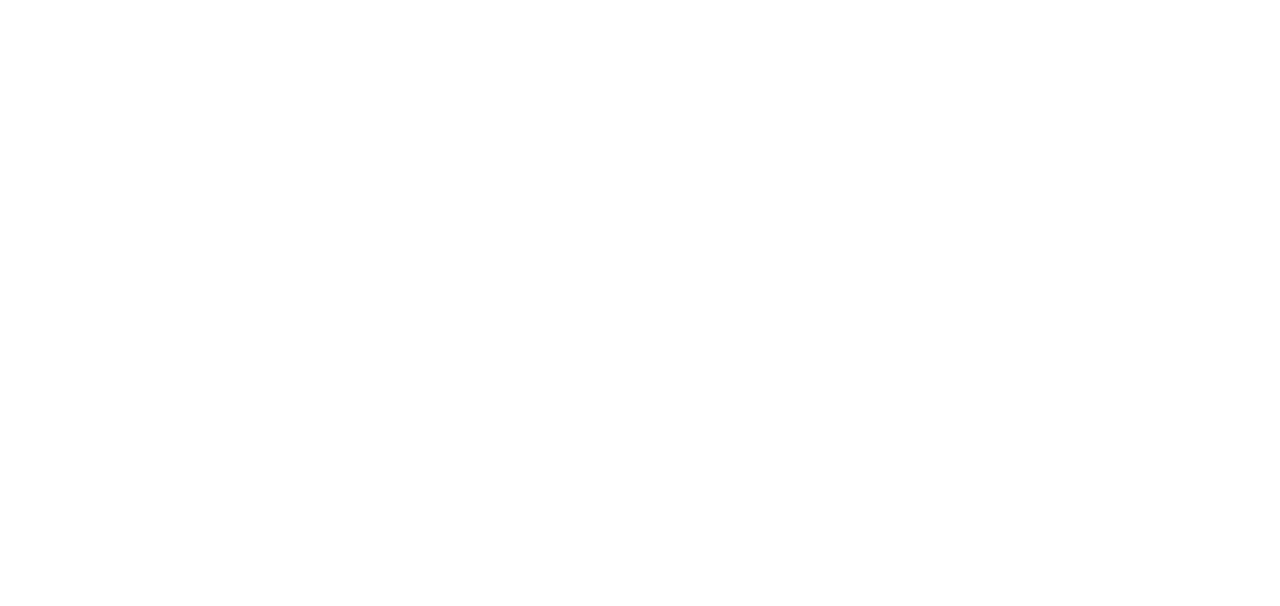
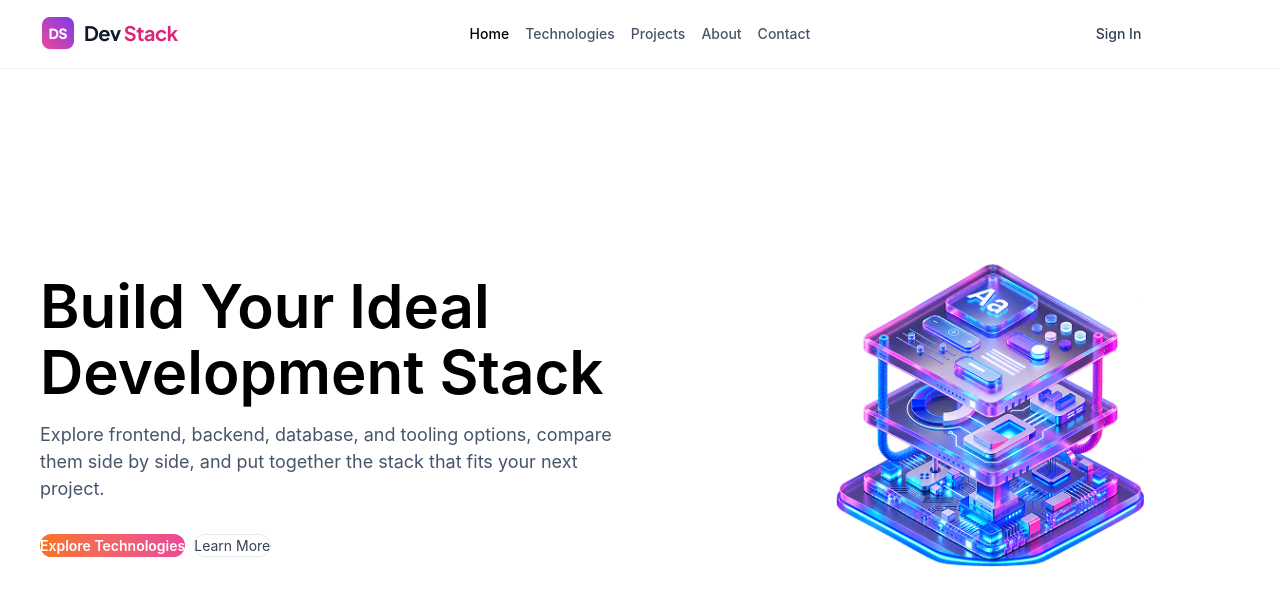
Before and after one commit to Avijit35cse/B14-A05-DevStack, a React (Vite) app: page / in a window 1280 px wide. Shown: the top 606 px of the page. Built offline with nearby package versions, Linux system fonts and the light colour scheme.

Commit message:
Banner component added

```diff
--- a/src/App.tsx
+++ b/src/App.tsx
@@ -1,8 +1,12 @@
+import Banner from "./components/Banner"
+import Nav from "./components/Nav"
 
 function App() {
 
   return (
     <>
+    <Nav/>
+    <Banner/>
 
     </>
   )
--- /dev/null
+++ b/src/components/Banner.tsx
@@ -0,0 +1,34 @@
+import heroLogo from "../assets/banner-stack.png"
+const Banner = () => {
+    return (
+        <section className="flex flex-col md:flex-row lg:flex-row gap-8 lg:gap-4 container justify-between items-center mt-12 md:mt-24 mx-auto px-4 sm:px-10">
+            <div className="w-full lg:w-1/2">
+                <h2
+                    className="text-[40px] sm:text-[48px] lg:text-[60px] text-center lg:text-left font-inter font-semibold leading-[1.1] mb-4 max-w-162.5 ">
+                    Build Your Ideal<br />
+                    <span
+                        className="brand-gradient text-center">
+                        Development Stack</span>
+                </h2>
+                <p
+                    className="text-[18px] text-[#475569] text-center lg:text-left font-normal mb-8">
+                    Explore frontend, backend, database, and tooling options,
+                    compare them side by side, and put together the stack that fits your
+                    next project.
+                </p>
+                <div
+                    className="flex gap-2 justify-center lg:justify-start">
+                    <button
+                        className="btn bg-linear-to-r from-[#f97316] to-[#ec4899] text-[#ffffff] text-[14px] font-semibold rounded-xl">
+                        Explore Technologies</button>
+                    <button className="btn rounded-xl border border-[#E5E7EB] text-[14px] text-[#374151] font-normal">Learn More</button>
+                </div>
+            </div>
+
+            <img className="w-70 sm:w-87.5 lg:w-125 " src={heroLogo} alt="heroLogo" />
+
+        </section>
+    );
+};
+
+export default Banner;
```
